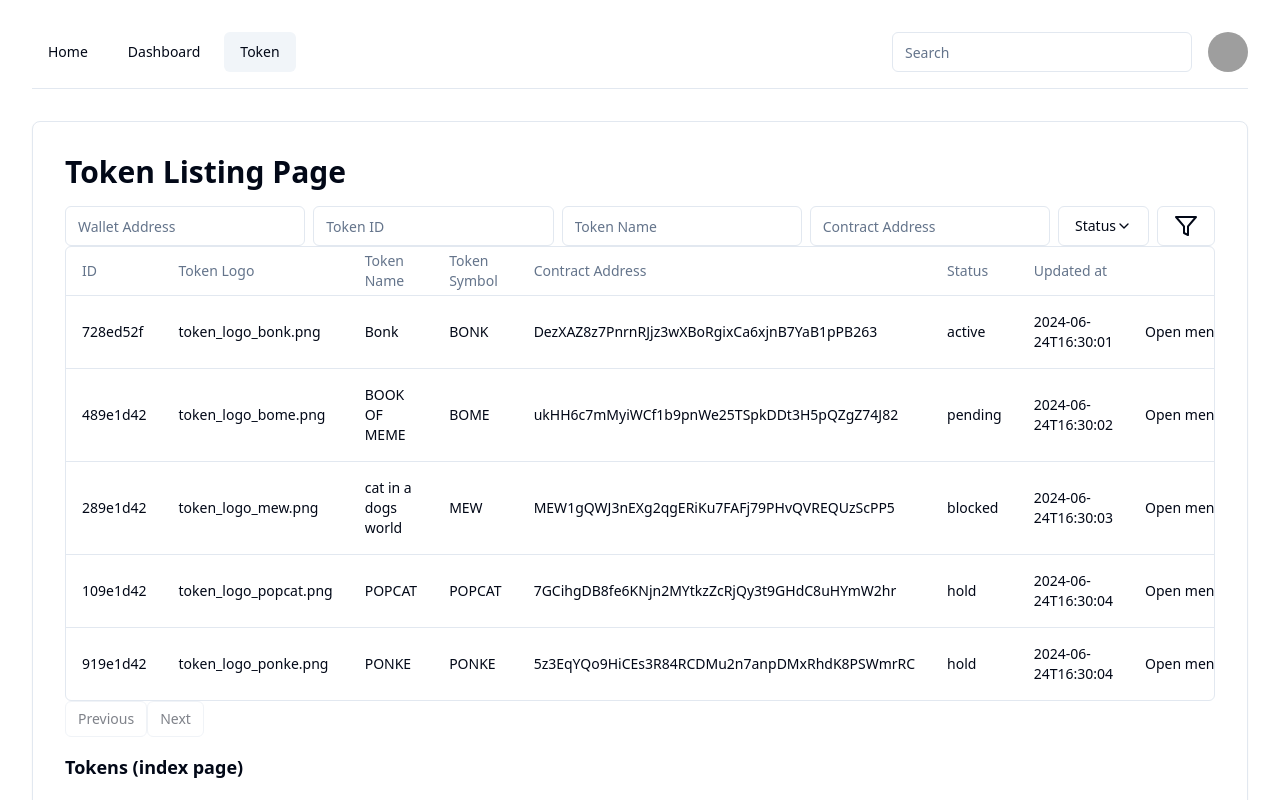
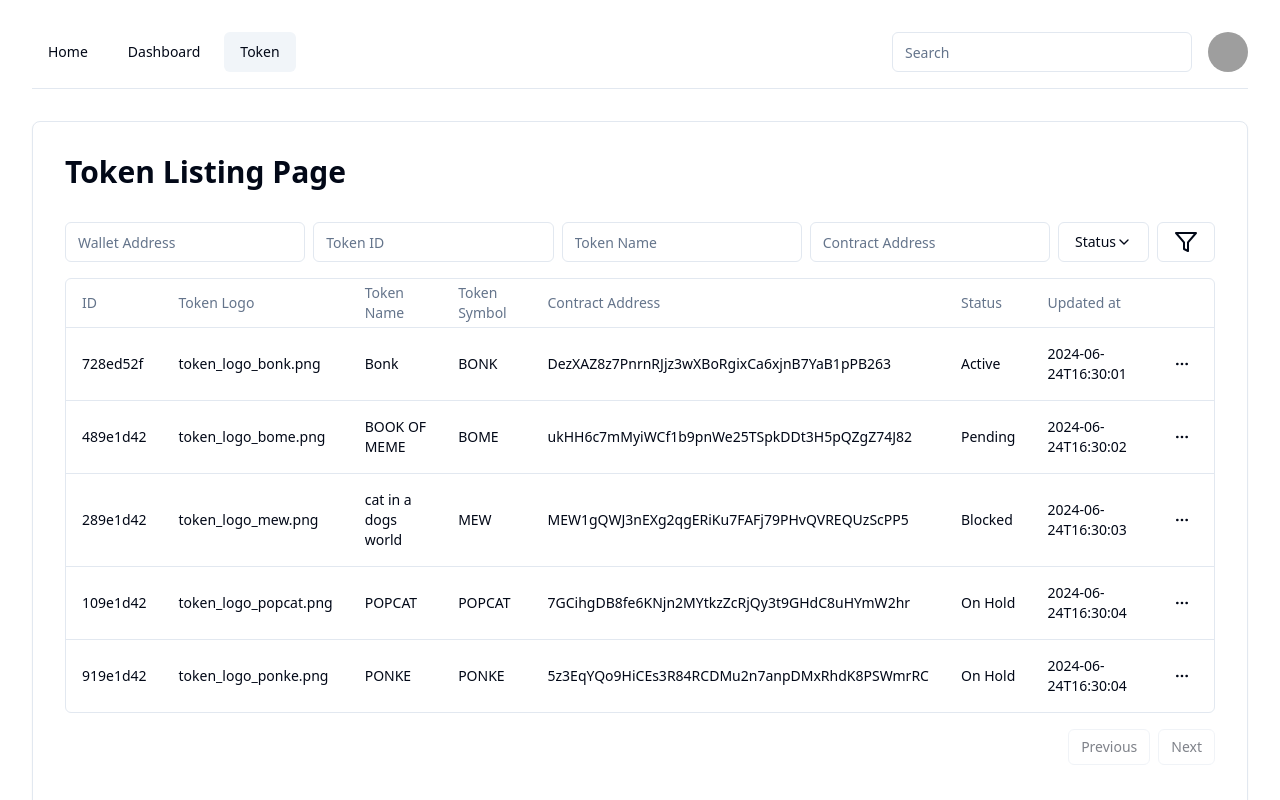
Before and after one commit to solahidris/upwork-web3-dashboard, a Next.js app: page /token in a window 1280 px wide. Shown: the top 800 px of the page. Built offline with nearby package versions, Linux system fonts and the light colour scheme; grey boxes are pictures that could not be loaded.

Commit message:
filters all working

```diff
--- a/pages/token/index.tsx
+++ b/pages/token/index.tsx
@@ -8,8 +8,8 @@
 import { Badge } from "@/components/ui/badge";
 import { Select,SelectContent,SelectItem,SelectTrigger,SelectValue } from "@/components/ui/select";
 
-import { columns } from "../../lib/columns";
-import DataTable from "../../lib/data-table";
+import { columns } from "../../table_token/columns";
+import DataTable from "../../table_token/data-table";
 
 type Tokens = {
   tokenId: string
--- a/lib/columns.tsx
+++ b/table_token/columns.tsx
@@ -6,6 +6,14 @@
 import { ArrowUpDown, MoreHorizontal } from "lucide-react"
 import { Button } from "@/components/ui/button"
 import { DropdownMenu, DropdownMenuContent, DropdownMenuItem, DropdownMenuLabel, DropdownMenuSeparator, DropdownMenuTrigger, } from "@/components/ui/dropdown-menu"
+
+export const statusMapping = {
+  active: "Active",
+  pending: "Pending",
+  blocked: "Blocked",
+  hold: "On Hold",
+  rejected: "Rejected"
+}
 
 export type Tokens = {
   tokenId: string
@@ -41,9 +49,18 @@
     accessorKey: "contractAddress",
     header: "Contract Address",
   },
+  // {
+  //   accessorKey: "status",
+  //   header: "Status",
+  // },
   {
     accessorKey: "status",
     header: "Status",
+    cell: ({ row }) => {
+      const status = row.getValue("status") as keyof typeof statusMapping
+      // return <Badge>{statusMapping[status]}</Badge>
+      return <span>{statusMapping[status]}</span>
+    }
   },
   {
     accessorKey: "updatedAt",
@@ -58,7 +75,6 @@
         <DropdownMenu>
           <DropdownMenuTrigger asChild>
             <Button variant="ghost" className="h-8 w-8 p-0">
-              <span className="sr-only">Open menu</span>
               <MoreHorizontal className="h-4 w-4" />
             </Button>
           </DropdownMenuTrigger>
--- a/lib/data-table.tsx
+++ b/table_token/data-table.tsx
@@ -1,57 +1,25 @@
 "use client"
 
 import * as React from "react"
-import {
-  ColumnDef,
-  ColumnFiltersState,
-  SortingState,
-  VisibilityState,
-  flexRender,
-  getFilteredRowModel,
-  getCoreRowModel,
-  getPaginationRowModel,
-  getSortedRowModel,
-  useReactTable,
-} from "@tanstack/react-table"
-
-import {
-  Table,
-  TableBody,
-  TableCell,
-  TableHead,
-  TableHeader,
-  TableRow,
-} from "@/components/ui/table"
-
+import { ColumnDef, ColumnFiltersState, SortingState, VisibilityState, flexRender, getFilteredRowModel, getCoreRowModel, getPaginationRowModel, getSortedRowModel, useReactTable, } from "@tanstack/react-table"
+import { Table, TableBody, TableCell, TableHead, TableHeader, TableRow, } from "@/components/ui/table"
 import { Button } from "@/components/ui/button"
 import { Input } from "@/components/ui/input"
-import {
-  DropdownMenu,
-  DropdownMenuCheckboxItem,
-  DropdownMenuContent,
-  DropdownMenuTrigger,
-} from "@/components/ui/dropdown-menu"
-
+import { DropdownMenu, DropdownMenuCheckboxItem, DropdownMenuContent, DropdownMenuTrigger,} from "@/components/ui/dropdown-menu"
 import { Filter, ChevronDown } from "lucide-react"
+import { statusMapping } from "./columns"
 
 interface DataTableProps<TData, TValue> {
   columns: ColumnDef<TData, TValue>[]
   data: TData[]
 }
 
-const DataTable = <TData, TValue>({
-  columns,
-  data,
-}: DataTableProps<TData, TValue>) => {
+const DataTable = <TData, TValue>({ columns, data }: DataTableProps<TData, TValue>) => {
+
   const [sorting, setSorting] = React.useState<SortingState>([])
-  const [columnFilters, setColumnFilters] = React.useState<ColumnFiltersState>(
-    []
-  )
-  const [columnVisibility, setColumnVisibility] =
-    React.useState<VisibilityState>({})
+  const [columnFilters, setColumnFilters] = React.useState<ColumnFiltersState>([])
+  const [columnVisibility, setColumnVisibility] = React.useState<VisibilityState>({})
   const [rowSelection, setRowSelection] = React.useState({})
-
-
   const table = useReactTable({
     data,
     columns,
@@ -71,8 +39,6 @@
     },
   })
 
-  console.log("table:", table);
-  const statusFilter = ["active","pending","blocked","hold","rejected"];
   return (
     <div>
       <div className="flex items-center py-4 gap-2">
@@ -116,25 +82,18 @@
             </Button>
           </DropdownMenuTrigger>
           <DropdownMenuContent align="end">
-            {table
-              .getAllColumns()
-              .filter(
-                (column) => column.getCanHide()
-              )
-              .map((column) => {
-                return (
-                  <DropdownMenuCheckboxItem
-                    key={column.id}
-                    className="capitalize"
-                    checked={column.getIsVisible()}
-                    onCheckedChange={(value) =>
-                      column.toggleVisibility(!!value)
-                    }
-                  >
-                    {column.id}
-                  </DropdownMenuCheckboxItem>
-                )
-              })}
+            {Object.entries(statusMapping).map(([key, value]) => (
+              <DropdownMenuCheckboxItem
+                key={key}
+                className="capitalize"
+                checked={table.getColumn("status")?.getFilterValue() === key}
+                onCheckedChange={(checked) => {
+                  table.getColumn("status")?.setFilterValue(checked ? key : undefined)
+                }}
+              >
+                {value}
+              </DropdownMenuCheckboxItem>
+            ))}
           </DropdownMenuContent>
         </DropdownMenu>
         <DropdownMenu>
@@ -167,12 +126,13 @@
         </DropdownMenu>
       </div>
 
-      {table.getFilteredSelectedRowModel().rows.length > 0 &&
+      {/*  RENDER - SELECT ROW FEATURE */}
+      {/* {table.getFilteredSelectedRowModel().rows.length > 0 &&
         <div className="flex-1 pb-2 text-sm text-muted-foreground">
           {table.getFilteredSelectedRowModel().rows.length} of{" "}
           {table.getFilteredRowModel().rows.length} row(s) selected.
         </div>
-      }
+      } */}
 
       <div className="rounded-md border">
         <Table>
@@ -218,6 +178,7 @@
           </TableBody>
         </Table>
       </div>
+
       <div className="flex items-center justify-end space-x-2 py-4">
         <Button
           variant="outline"
--- a/tailwind.config.ts
+++ b/tailwind.config.ts
@@ -7,6 +7,7 @@
     './components/**/*.{ts,tsx}',
     './app/**/*.{ts,tsx}',
     './src/**/*.{ts,tsx}',
+    './table_token/**/*.{ts,tsx}',
 	],
   prefix: "",
   theme: {
```
Also changed, not shown: styles/globals.css (indentation only).
